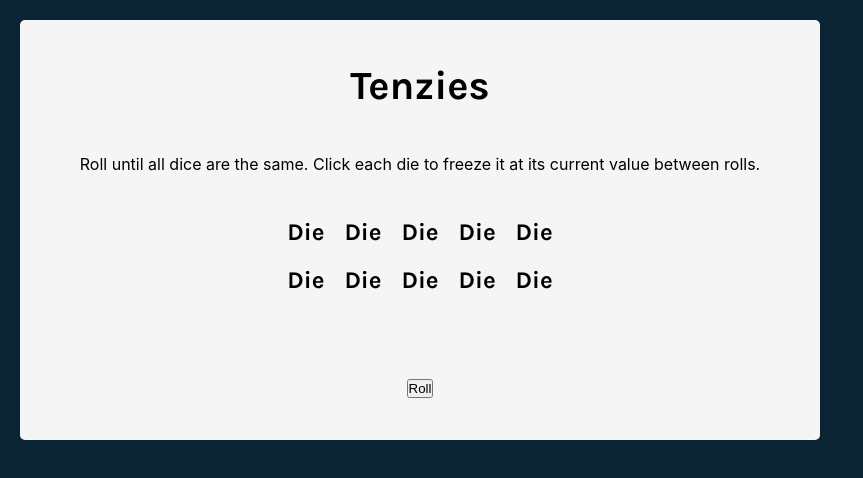
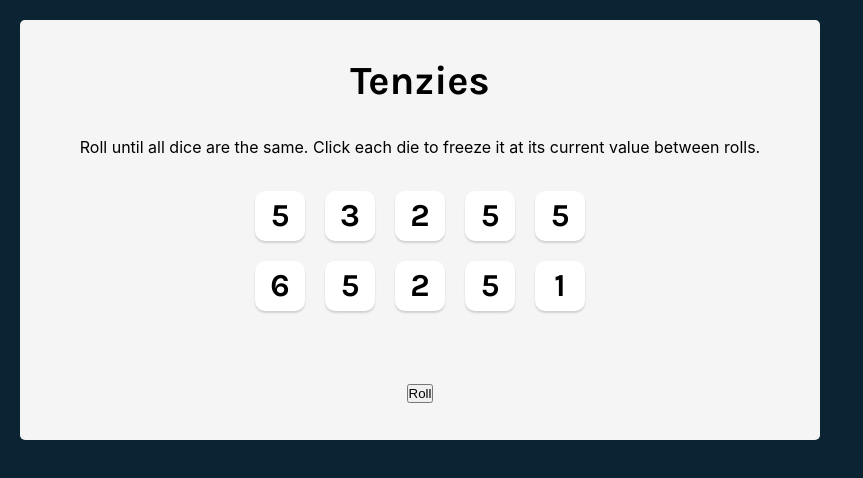
Before and after one commit to Tom2612/tenzies-game, a React (Create React App) app: page / in a window 1280 px wide. Shown: the top 478 px of the page, without its empty margins (0-863 px from the left). Built offline with nearby package versions, Linux system fonts and the light colour scheme.

Commit message:
added dice styles and die components

```diff
--- a/src/App.js
+++ b/src/App.js
@@ -28,7 +28,7 @@ function App() {
       key={die.id}
       value={die.value}
       isHeld={die.isHeld}
-      holdDice={() => holdDice(die.id)}
+      // holdDice={() => holdDice(die.id)}
     />
   ))
 
--- a/src/Die.js
+++ b/src/Die.js
@@ -1,5 +1,15 @@
-export default function Die() {
+import React from 'react';
+
+export default function Die(props) {
+    const style = {
+        backgroundColor: props.isHeld ? "#59E391" : 'white'
+    }
     return (
-        <h2>Die</h2>
+        <div
+            className="dice-face"
+            style={style}
+        >
+            <h2 className='die-num'>{props.value}</h2>
+        </div>
     )
 }
--- a/src/style.css
+++ b/src/style.css
@@ -35,3 +35,16 @@ main {
     gap: 20px;
     margin-bottom: 40px;
 }
+.dice-face {
+    height: 50px;
+    width: 50px;
+    box-shadow: 0px 2px 2px rgba(0, 0, 0, 0.15);
+    border-radius: 10px;
+    display: flex;
+    justify-content: center;
+    align-items: center;
+    cursor: pointer;
+}
+.die-num {
+    font-size: 2rem;
+}
```
